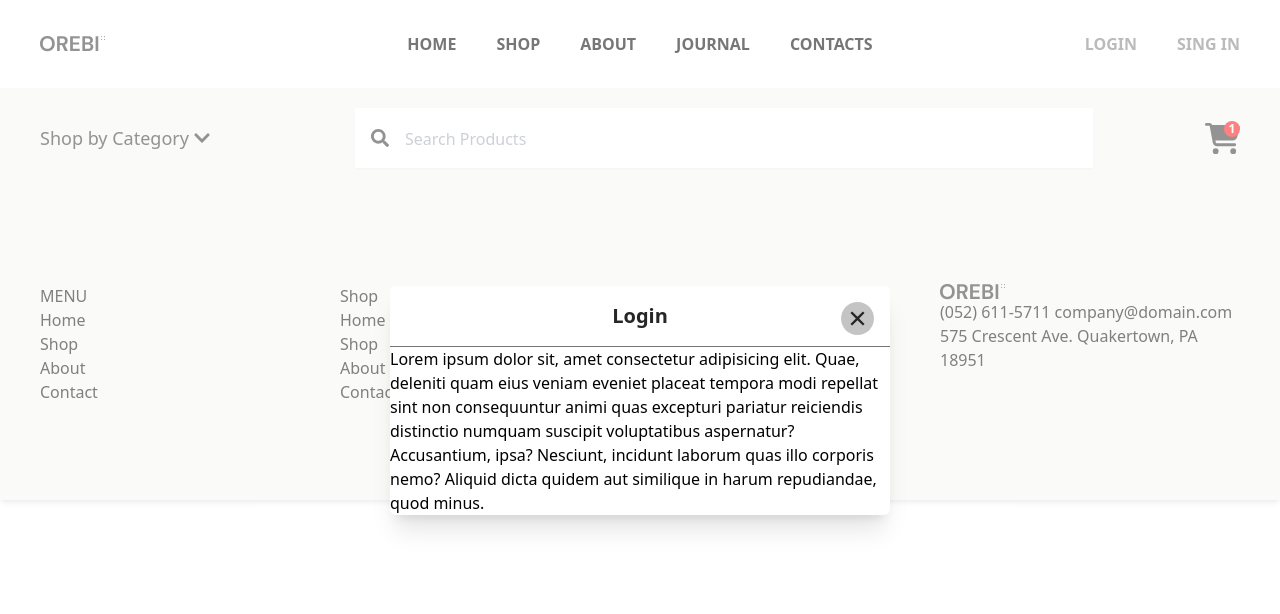
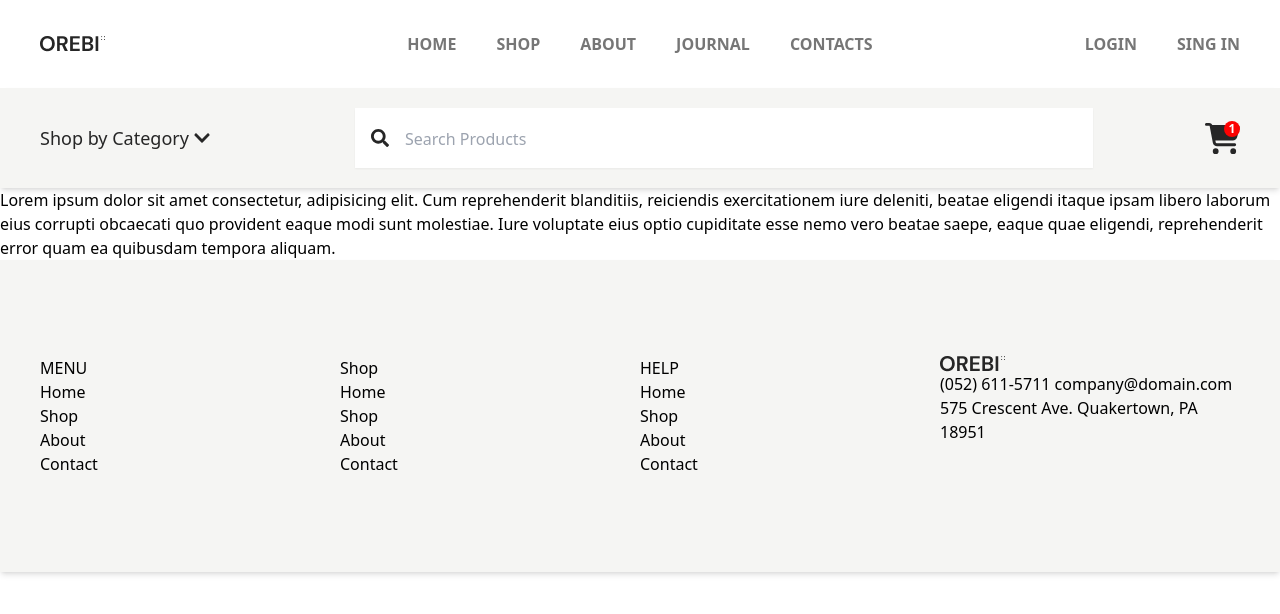
Before and after one commit to rabbymolla/oreby-nextJS, a Next.js app: page /login in a window 1280 px wide. Shown: the top 614 px of the page. Built offline with nearby package versions, Linux system fonts and the light colour scheme.

Commit message:
new update

```diff
--- a/src/app/login/page.js
+++ b/src/app/login/page.js
@@ -1,51 +1,16 @@
-"use client";
-import React, { useRef } from "react";
-import NoScroll from "@/helper/NoScroll";
-import { IoCloseSharp } from "react-icons/io5";
-import OutSideClick from "@/helper/OutSideClick";
+import React from "react";
 
-const NavLogin = ({ setVisible, visible }) => {
-  const outSideClick = useRef(null);
-  OutSideClick(outSideClick, () => {
-    setVisible(false);
-  });
-
-  NoScroll(visible);
-
+const Login = () => {
   return (
-    <div className="fixed top-0 left-0 flex items-center justify-center w-full h-screen bg-opcity_color z-10">
-      <div
-        ref={outSideClick}
-        className="bg-white_color rounded-md shadow-xl w-full sm:w-[500px] relative"
-      >
-        {/* this is for tittle bar for modal */}
-        <div className="border-b p-4 border-b-lucky_color border-solid">
-          <div className="text-center ">
-            <h1 className="font-DmSans font-bold text-xl text-dark_color">
-              Login
-            </h1>
-          </div>
-          <div
-            onClick={() => setVisible(!visible)}
-            className="absolute top-4 right-4 p-1 bg-silver_color text-dark_color rounded-full cursor-pointer"
-          >
-            <IoCloseSharp size={25} />
-          </div>
-        </div>
-        {/* this is for tittle bar for modal */}
-        <div>
-          <p>
-            Lorem ipsum dolor sit, amet consectetur adipisicing elit. Quae,
-            deleniti quam eius veniam eveniet placeat tempora modi repellat sint
-            non consequuntur animi quas excepturi pariatur reiciendis distinctio
-            numquam suscipit voluptatibus aspernatur? Accusantium, ipsa?
-            Nesciunt, incidunt laborum quas illo corporis nemo? Aliquid dicta
-            quidem aut similique in harum repudiandae, quod minus.
-          </p>
-        </div>
-      </div>
+    <div>
+      Lorem ipsum dolor sit amet consectetur, adipisicing elit. Cum
+      reprehenderit blanditiis, reiciendis exercitationem iure deleniti, beatae
+      eligendi itaque ipsam libero laborum eius corrupti obcaecati quo provident
+      eaque modi sunt molestiae. Iure voluptate eius optio cupiditate esse nemo
+      vero beatae saepe, eaque quae eligendi, reprehenderit error quam ea
+      quibusdam tempora aliquam.
     </div>
   );
 };
 
-export default NavLogin;
+export default Login;
--- /dev/null
+++ b/src/app/loginModal/page.js
@@ -0,0 +1,51 @@
+"use client";
+import React, { useRef } from "react";
+import NoScroll from "@/helper/NoScroll";
+import { IoCloseSharp } from "react-icons/io5";
+import OutSideClick from "@/helper/OutSideClick";
+
+const LoginModal = ({ setVisible, visible }) => {
+  const outSideClick = useRef(null);
+  OutSideClick(outSideClick, () => {
+    setVisible(false);
+  });
+
+  NoScroll(visible);
+
+  return (
+    <div className="fixed top-0 left-0 flex items-center justify-center w-full h-screen bg-opcity_color z-10">
+      <div
+        ref={outSideClick}
+        className="bg-white_color rounded-md shadow-xl w-full sm:w-[500px] relative"
+      >
+        {/* this is for tittle bar for modal */}
+        <div className="border-b p-4 border-b-lucky_color border-solid">
+          <div className="text-center ">
+            <h1 className="font-DmSans font-bold text-xl text-dark_color">
+              Login
+            </h1>
+          </div>
+          <div
+            onClick={() => setVisible(false)}
+            className="absolute top-4 right-4 p-1 bg-silver_color text-dark_color rounded-full cursor-pointer"
+          >
+            <IoCloseSharp size={25} />
+          </div>
+        </div>
+        {/* this is for tittle bar for modal */}
+        <div>
+          <p>
+            Lorem ipsum dolor sit, amet consectetur adipisicing elit. Quae,
+            deleniti quam eius veniam eveniet placeat tempora modi repellat sint
+            non consequuntur animi quas excepturi pariatur reiciendis distinctio
+            numquam suscipit voluptatibus aspernatur? Accusantium, ipsa?
+            Nesciunt, incidunt laborum quas illo corporis nemo? Aliquid dicta
+            quidem aut similique in harum repudiandae, quod minus.
+          </p>
+        </div>
+      </div>
+    </div>
+  );
+};
+
+export default LoginModal;
--- a/src/app/navbar/page.js
+++ b/src/app/navbar/page.js
@@ -7,7 +7,7 @@ import { FaBars } from "react-icons/fa6";
 import { ImCross } from "react-icons/im";
 import NavRightPart from "../../components/navbarRightPart/page";
 import NavNoScroll from "@/helper/NavNoScroll";
-import NavLogin from "@/app/login/page";
+import LoginModal from "@/app/loginModal/page";
 
 const Navbar = () => {
   const [show, setShow] = useState(true);
@@ -133,7 +133,7 @@ const Navbar = () => {
           </div>
         </div>
       </nav>
-      {visible && <NavLogin setVisible={setVisible} visible={visible} />}
+      {visible && <LoginModal setVisible={setVisible} visible={visible} />}
     </>
   );
 };
--- a/src/components/dropDown/page.js
+++ b/src/components/dropDown/page.js
@@ -48,7 +48,7 @@ const DropDown = ({ ManuData }) => {
                 hoveredItem === data.id
                   ? "opacity-100 visible translate-x-0"
                   : "opacity-0 invisible -translate-x-2"
-              }  bottom-0 left-14 md:top-0 md:left-full bg-cultured_color w-10/12 md:w-full md:h-full h-0 shadow-md transition-all duration-500 md:duration-200 ease-in-out z-30`}
+              }  bottom-0 right-0 md:top-0 md:left-full bg-cultured_color w-10/12 md:w-full md:h-full h-0 shadow-md transition-all duration-500 md:duration-200 ease-in-out z-30`}
             >
               <div className="bg-cultured_color shadow-lg md:shadow-none md:bg-transparent">
                 {data.subMenu.slice(0, 6).map((subItem) => (
@@ -80,7 +80,7 @@ const DropDown = ({ ManuData }) => {
                           hoveredSubItem === subItem.id
                             ? "opacity-100 visible"
                             : "opacity-0 invisible"
-                        } top-10 md:top-0 left-5 md:left-full bg-cultured_color w-11/12  md:w-full md:h-full h-0 shadow-md transition-all duration-200 ease-in-out z-30 `}
+                        } -bottom-10 md:top-0 right-7 md:left-full bg-cultured_color w-auto md:w-full md:h-full h-0 shadow-md transition-all duration-200 ease-in-out z-30 `}
                       >
                         <div className="bg-cultured_color md:bg-transparent shadow-lg md:shadow-none">
                           {subItem.productMenu.slice(0, 6).map((prodData) => (
--- a/src/components/navbarRightPart/page.js
+++ b/src/components/navbarRightPart/page.js
@@ -1,17 +1,24 @@
+import { useRouter } from "next/router";
 import React from "react";
 
 const NavRightPart = ({ setVisible, visible }) => {
+  //ßconst router = useRouter("");
+
+  const handleOpen = () => {
+    setVisible(true);
+    //router.push("/login");
+  };
   return (
     <>
       <div className="flex items-center justify-center lg:justify-end gap-x-10 pt-3 pb-24 lg:pt-0 lg:pb-0">
         <button
-          onClick={() => setVisible(!visible)}
+          onClick={handleOpen}
           className="font-DmSans font-bold text-lg lg:text-base text-lucky_color hover:text-dark_color ease-linear duration-100 uppercase"
         >
           Login
         </button>
         <button
-          onClick={() => setVisible(!visible)}
+          onClick={handleOpen}
           className="font-DmSans font-bold text-lg lg:text-base text-lucky_color hover:text-dark_color ease-linear duration-100 uppercase"
         >
           Sing In
```
